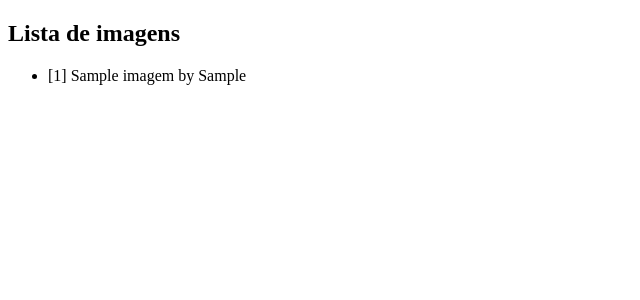
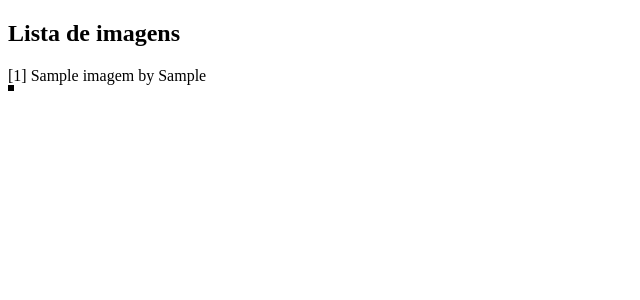
Before and after one commit to abcs2/Pixtar-Creator, a Django app: page / in a window 1280 px wide. Shown: the part 98-398 px from the top of the page, without its empty margins (0-640 px from the left). Run offline with Django 5.2, Linux system fonts and the light colour scheme; tables that the repository leaves empty hold one stand-in row (values such as "Sample post").

Commit message:
display das imagens mais organizado

```diff
--- /dev/null
+++ b/pixtar/static/css/index.css
@@ -0,0 +1,21 @@
+.imageList {
+    width: calc(100vw - 16px);
+    display: flex;
+    flex-wrap: wrap;
+    gap: 15px;
+}
+
+.previewImage {
+    border: 3px solid black;
+    width: fit-content;
+}
+
+.previewContent {
+    font-weight: bold;
+    position: relative;
+}
+
+.element {
+    position: absolute;
+    pointer-events: none;
+}
--- a/pixtar/static/js/script.js
+++ b/pixtar/static/js/script.js
@@ -557,6 +557,8 @@ function saveToBase() {
         color: canvas.style.backgroundColor,
         zIndex: zIndexCounter,
         mirrorId: mirrorIdCounter,
+        width: canvas.offsetWidth,
+        height: canvas.offsetHeight
     }
     const stateJSON = JSON.stringify(state);
 
--- a/pixtar/templates/pixtar/base.html
+++ b/pixtar/templates/pixtar/base.html
@@ -2,6 +2,8 @@
 <html>
     <head>
         <title>Pixtar</title>
+        {% block style %}
+        {% endblock %}
     </head>
     <body>
         <header>
--- a/pixtar/templates/pixtar/index.html
+++ b/pixtar/templates/pixtar/index.html
@@ -1,54 +1,54 @@
 {% extends 'pixtar/base.html' %}
+
+{% block style %}
+{% load static %}
+<link rel="stylesheet" href="{% static 'css/index.css' %}">
+{% endblock %}
 
 {% block content %}
 {% if imagens %}
     <h2>Lista de imagens</h2>
-    <ul>
+    <div class="imageList">
         {% for imagem in imagens %}
-            <li>
+            <div class="block">
                 {{ imagem }}
                 <div class="previewImage">
                     <script type="application/json" class="estadoJSON">
                         {{ imagem.estado|safe }}
                     </script>
                 </div>
-            </li>
+            </div>
         {% endfor %}
-    </ul>
+    </div>
 {% else %}
     <h2>Nenhuma imagem ainda</h2>
 {% endif %}
 
 <script>
     document.querySelectorAll(".previewImage").forEach(div => {
+        const scale = 0.3;
+
         const jsonScript = div.querySelector(".estadoJSON");
         const estado = JSON.parse(jsonScript.textContent);
-
-        div.style.backgroundColor = 'black';
-        div.style.padding = '5px';
 
         const container = document.createElement('div');
         container.className = 'previewContent';
         container.innerHTML = estado.html;
+
         container.style.backgroundColor = estado.color;
-        container.style.fontWeight = 'bold';
-        container.style.position = 'relative';
-        container.style.width = '1375px';
-        container.style.height = '887px'
+        container.style.width = (estado.width * scale) + 'px';
+        container.style.height = (estado.height * scale) + 'px';
 
         div.appendChild(container);
 
         container.querySelectorAll('.element').forEach(el => {
-            el.style.position = 'absolute';
-            el.style.pointerEvents = 'none';
-
             const rotation = el.dataset.rotation || 0;
             const scaleX = el.dataset.scaleX || 1;
             const scaleY = el.dataset.scaleY || 1;
 
-            el.style.left = el.dataset.x + 'px';
-            el.style.top = el.dataset.y + 'px';
-            el.style.fontSize = el.dataset.fontSize + 'px';
+            el.style.left = (el.dataset.x * scale) + 'px';
+            el.style.top = (el.dataset.y * scale) + 'px';
+            el.style.fontSize = (el.dataset.fontSize * scale) + 'px';
 
             el.style.transform = `translate(-50%, -50%) rotate(${rotation}deg) scale(${scaleX}, ${scaleY})`;
         });
```
